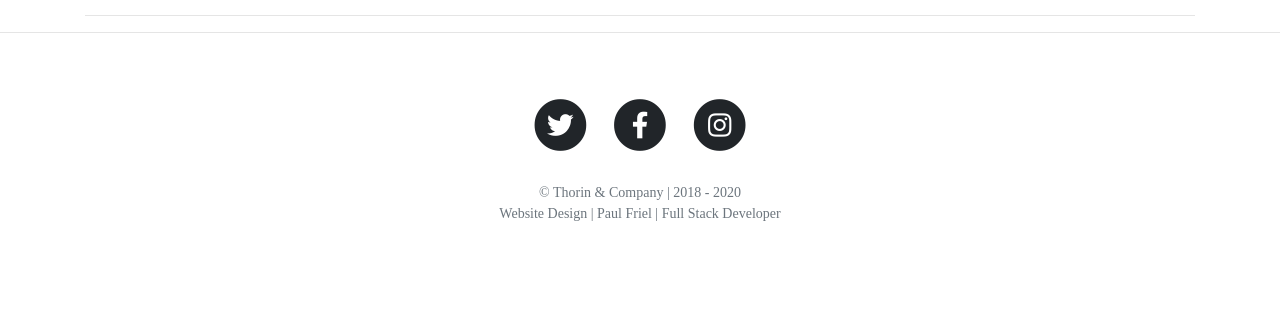
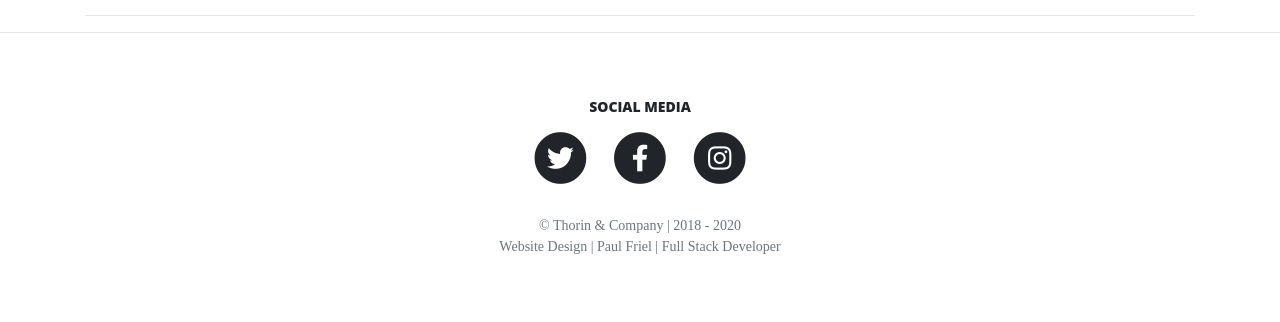
Before and after one commit to Spagettileg/thorin-and-dwarf-company, a Flask app: page /about in a window 1280 px wide. Shown: the part 6176-6498 px from the top of the page. Before the commit the page ends 6397 px from the top, so only its background shows below. Run offline with Flask 2, Linux system fonts and the light colour scheme; some libraries are stand-ins or nearby versions.

Commit message:
H4 heqder class applied to social media text.

```diff
--- a/templates/base.html
+++ b/templates/base.html
@@ -80,6 +80,7 @@
     <div class="container">
       <div class="row">
         <div class="col-lg-8 col-md-10 mx-auto">
+        <h4 class="pb-3 copyright" style="text-transform: uppercase;">Social Media</h4>
           <ul class="list-inline text-center">
             <li class="list-inline-item">
               <a href="https://twitter.com/thehobbitmovie?lang=en">
```
